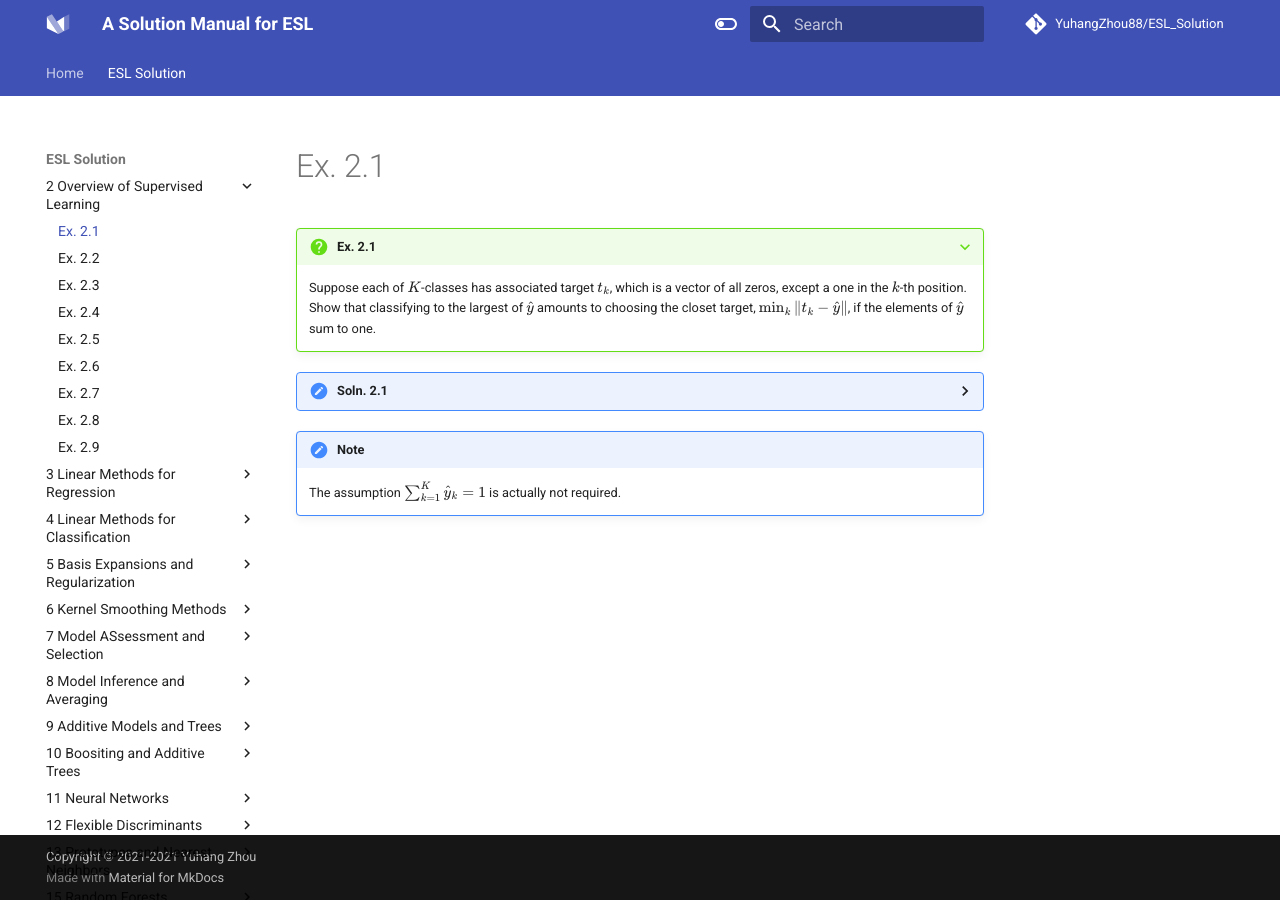
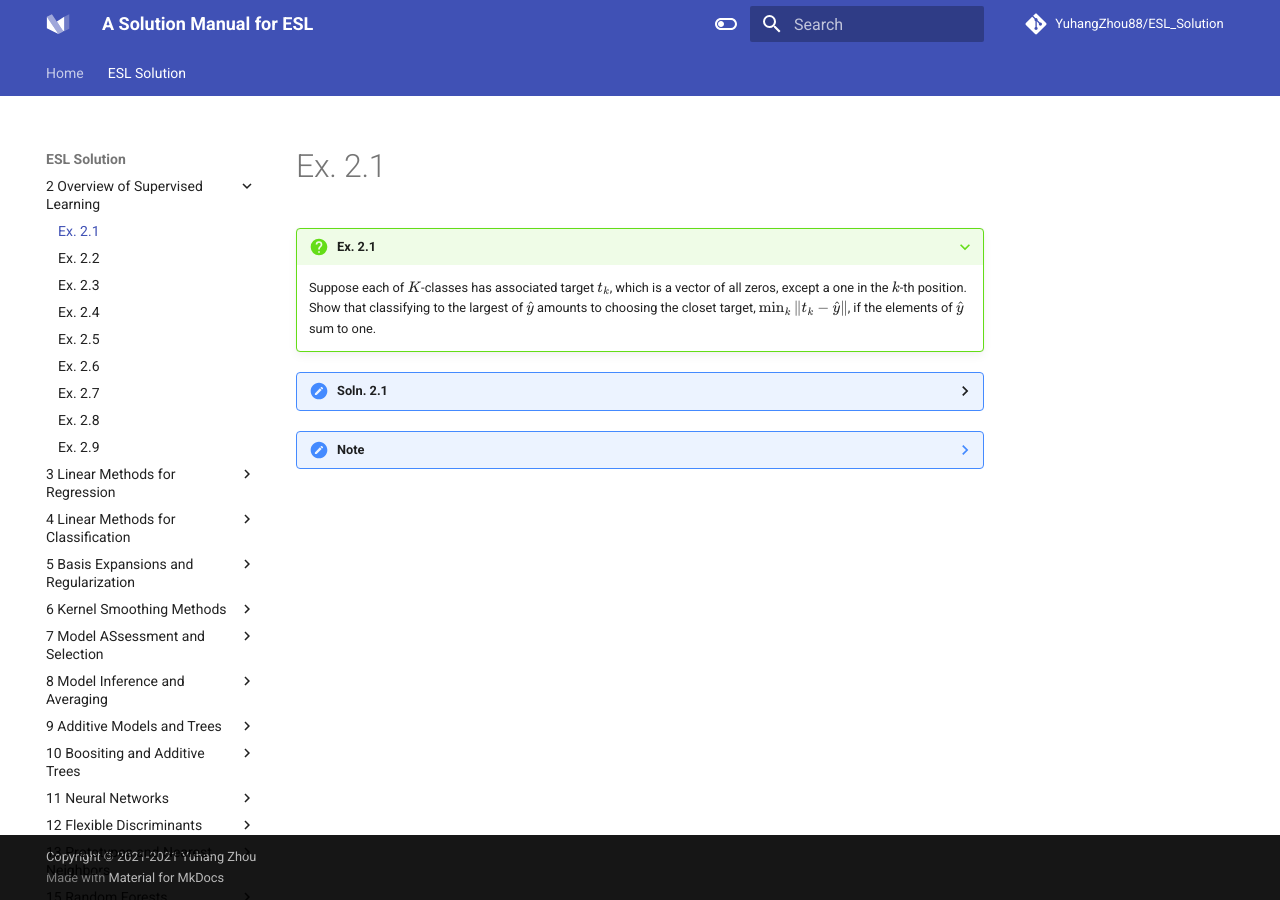
Before and after one commit to YuhangZhou88/ESL_Solution, an MkDocs documentation site: the page built from docs/ESL-Solution/2-Overview-of-Supervised-Learning/ex2-1.md, in a window 1280 px wide. Built offline with MkDocs 1.6.1 and Material for MkDocs 9.7.7, drawn with Linux system fonts in a browser that asks for light colours; comment, search, counter and statistics services are not loaded.

Commit message:
fix a typo

```diff
--- a/docs/ESL-Solution/2-Overview-of-Supervised-Learning/ex2-1.md
+++ b/docs/ESL-Solution/2-Overview-of-Supervised-Learning/ex2-1.md
@@ -32,5 +32,5 @@ toc: false
 
 	Given $\eqref{eq:2-1b}$, it's straightforward to see that $\eqref{eq:2-1a}$ indeed holds.
 
-!!!note
+??? note
 	The assumption $\sum_{k=1}^K\hat y_k=1$ is actually not required.
```
